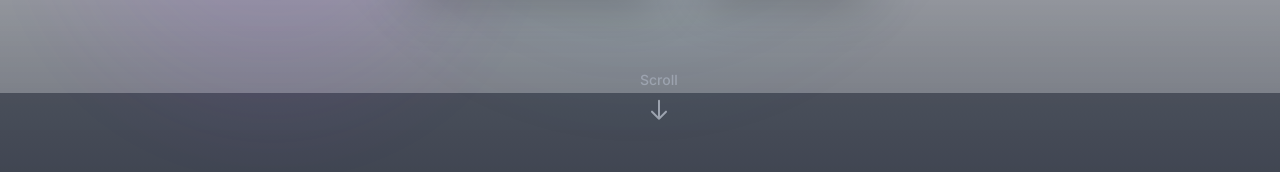
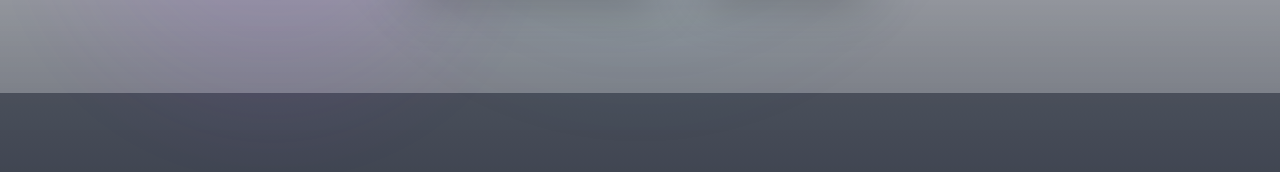
Before and after one commit to Electrocom-Solutions/Website, a Next.js app: page / in a window 1280 px wide. Shown: the part 707-879 px from the top of the page. Built offline with nearby package versions, Linux system fonts and the light colour scheme.

Commit message:
Remove scroll indicator with down arrow from Hero section

```diff
--- a/components/Hero.tsx
+++ b/components/Hero.tsx
@@ -78,16 +78,6 @@ export default function Hero() {
         </div>
       </div>
 
-      {/* Scroll indicator */}
-      <div className="absolute bottom-12 left-1/2 transform -translate-x-1/2 animate-bounce-slow z-10">
-        <div className="flex flex-col items-center space-y-2">
-          <span className="text-sm text-gray-600 dark:text-gray-400 font-medium">Scroll</span>
-          <svg className="w-6 h-6 text-gray-600 dark:text-gray-400" fill="none" stroke="currentColor" viewBox="0 0 24 24">
-            <path strokeLinecap="round" strokeLinejoin="round" strokeWidth={2} d="M19 14l-7 7m0 0l-7-7m7 7V3" />
-          </svg>
-        </div>
-      </div>
-
       {/* Quote Modal */}
       <QuoteModal isOpen={isModalOpen} onClose={() => setIsModalOpen(false)} />
     </section>
```
